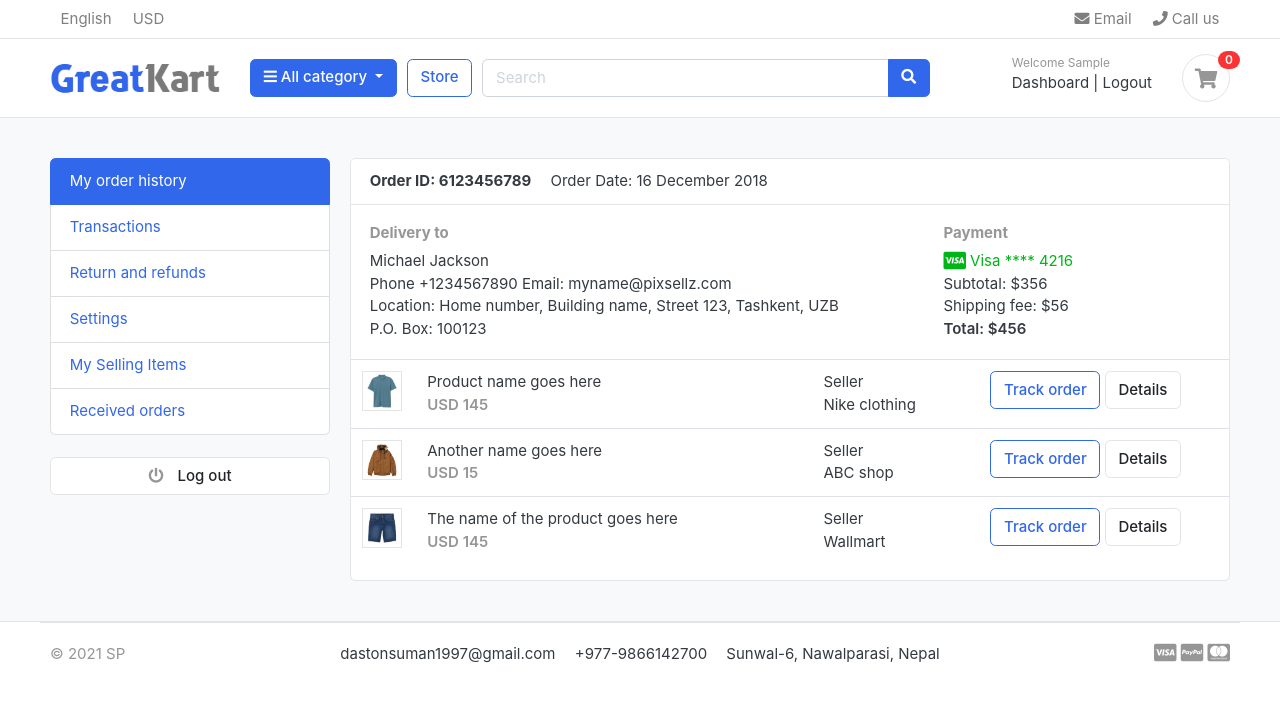
After one commit to sumanpaudel1997/django-e-commerce, a Django app: page /accounts/ in a window 1280 px wide. The commit adds this page. Shown: the top 702 px of the page. Run offline with Django 3.2, Linux system fonts and the light colour scheme; the visitor is signed in with stand-in values (Sample User, id 1); data that the repository does not hold is empty; some libraries are stand-ins or nearby versions; some web fonts are replaced.

Commit message:
forgot password and reset password

```diff
--- a/accounts/urls.py
+++ b/accounts/urls.py
@@ -5,8 +5,15 @@ urlpatterns=[
     path('register/',views.register,name='register'),
     path('login/',views.login,name='login'),
     path('logout/',views.logout,name='logout'),
+    path('dashboard/',views.dashboard,name='dashboard'),
+    path('dashboard/',views.dashboard,name='dashboard'),
+    path('',views.dashboard,name='dashboard'),
+
     path('activate/<uidb64>/<token>/',views.activate,name='activate'),
-    #path('forget/',views.forget,name='forget'),
+    path('forgotPassword/',views.forgotPassword,name='forgotPassword'),
+    path('resetpassword_validate/<uidb64>/<token>/',views.resetpassword_validate,name='resetpassword_validate'),
+    path('resetPassword/',views.resetPassword,name='resetPassword'),
+
 
 
 ]
--- a/accounts/views.py
+++ b/accounts/views.py
@@ -57,8 +57,8 @@ def login(request):
 
         if user is not None:
             auth.login(request,user)
-            #messages.success(request,'Logged in Successfully')
-            return redirect('home')
+            messages.success(request,'Logged in Successfully')
+            return redirect('dashboard')
         else:
             messages.error(request,'Login ID and Password Invalid')
             return redirect('login')
@@ -86,3 +86,70 @@ def activate(request,uidb64,token):
     else:
         messages.error(request,'Invalid Activation LinK')
         return redirect('register')
+
+@login_required(login_url='login')
+def dashboard(request):
+    return render(request,'accounts/dashboard.html')
+
+
+def forgotPassword(request):
+    if request.method=='POST':
+        email=request.POST['email']
+        if Account.objects.filter(email=email).exists():
+            user=Account.objects.get(email__exact=email)
+            #reset passwor
+            current_site=get_current_site(request)
+            mail_subject='Reset your Password'
+            message=render_to_string('accounts/reset_password_email.html',{
+                'user':user,
+                'domain':current_site,
+                'uid':urlsafe_base64_encode(force_bytes(user.pk)),
+                'token':default_token_generator.make_token(user),
+
+            })
+            to_email=email
+            send_email=EmailMessage(mail_subject, message,to=[to_email])
+            send_email.send()
+
+            messages.success(request,'We have sent you the password reset link to your email')
+            return redirect('login')
+
+        else:
+            messages.error(request,'Account Doesnot Exist!!')
+            return redirect('forgotPassword')
+
+
+    return render(request,'accounts/forgotPassword.html')
+
+def resetpassword_validate(request,uidb64,token):
+    try:
+        uid=urlsafe_base64_decode(uidb64).decode()
+        user=Account._default_manager.get(pk=uid)
+    except(ValueError,OverflowError,Account.DoesNotExist):
+        user=None
+    if user is not None and default_token_generator.check_token(user, token):
+        request.session['uid']=uid
+        messages.success(request,'Please reset your password')
+        return redirect('resetPassword')
+    else:
+        messages.error(request,'This link has been expired')
+        return redirect('login')
+
+def resetPassword(request):
+    if request.method == 'POST':
+        password=request.POST['password']
+        confirm_password=request.POST['confirm_password']
+
+        if password == confirm_password:
+            uid=request.session.get('uid')
+            user=Account.objects.get(pk=uid)
+            user.set_password(password)
+            user.save()
+            messages.success(request,'Password has been reset successfully')
+            return redirect('login')
+
+        else:
+            messages.error(request,'Password does not match')
+            return redirect('resetPassword')
+    else:
+        return render(request,'accounts/resetPassword.html')
--- /dev/null
+++ b/templates/accounts/dashboard.html
@@ -0,0 +1,97 @@
+{% extends 'base.html' %}
+{% load static %}
+
+{% block content %}
+    <!-- ========================= SECTION CONTENT ========================= -->
+<section class="section-conten padding-y bg">
+{% include 'includes/alerts.html'%}
+<div class="container">
+	<div class="row">
+	<aside class="col-md-3">
+		<!--   SIDEBAR   -->
+		<ul class="list-group">
+			<a class="list-group-item active" href="#"> My order history </a>
+			<a class="list-group-item" href="#"> Transactions </a>
+			<a class="list-group-item" href="#"> Return and refunds </a>
+			<a class="list-group-item" href="#">Settings </a>
+			<a class="list-group-item" href="#"> My Selling Items </a>
+			<a class="list-group-item" href="#"> Received orders </a>
+		</ul>
+		<br>
+		<a class="btn btn-light btn-block" href="{%url 'logout'%}"> <i class="fa fa-power-off"></i> <span class="text">Log out</span> </a>
+		<!--   SIDEBAR .//END   -->
+	</aside>
+	<main class="col-md-9">
+		<article class="card">
+		<header class="card-header">
+			<strong class="d-inline-block mr-3">Order ID: 6123456789</strong>
+			<span>Order Date: 16 December 2018</span>
+		</header>
+		<div class="card-body">
+			<div class="row">
+				<div class="col-md-8">
+					<h6 class="text-muted">Delivery to</h6>
+					<p>Michael Jackson <br>
+					Phone +1234567890 Email: myname@pixsellz.com <br>
+			    	Location: Home number, Building name, Street 123,  Tashkent, UZB <br>
+			    	P.O. Box: 100123
+			 		</p>
+				</div>
+				<div class="col-md-4">
+					<h6 class="text-muted">Payment</h6>
+					<span class="text-success">
+						<i class="fab fa-lg fa-cc-visa"></i>
+					    Visa  **** 4216
+					</span>
+					<p>Subtotal: $356 <br>
+					 Shipping fee:  $56 <br>
+					 <span class="b">Total:  $456 </span>
+					</p>
+				</div>
+			</div> <!-- row.// -->
+		</div> <!-- card-body .// -->
+		<div class="table-responsive">
+		<table class="table table-hover">
+			<tr>
+				<td width="65">
+					<img src="../images/items/1.jpg" class="img-xs border">
+				</td>
+				<td>
+					<p class="title mb-0">Product name goes here </p>
+					<var class="price text-muted">USD 145</var>
+				</td>
+				<td> Seller <br> Nike clothing </td>
+				<td width="250"> <a href="#" class="btn btn-outline-primary">Track order</a> <a href="#" class="btn btn-light"> Details </a> </td>
+			</tr>
+			<tr>
+				<td>
+					<img src="../images/items/2.jpg" class="img-xs border">
+				</td>
+				<td>
+					<p class="title mb-0">Another name goes here </p>
+					<var class="price text-muted">USD 15</var>
+				</td>
+				<td> Seller <br> ABC shop </td>
+				<td> <a href="#" class="btn btn-outline-primary">Track order</a> <a href="#" class="btn btn-light"> Details </a> </td>
+			</tr>
+			<tr>
+				<td>
+					<img src="../images/items/3.jpg" class="img-xs border">
+				</td>
+				<td>
+					<p class="title mb-0">The name of the product  goes here </p>
+					<var class="price text-muted">USD 145</var>
+				</td>
+				<td> Seller <br> Wallmart </td>
+				<td> <a href="#" class="btn btn-outline-primary">Track order</a> <a href="#" class="btn btn-light"> Details </a> </td>
+			</tr>
+		</table>
+		</div> <!-- table-responsive .end// -->
+		</article> <!-- order-group.// -->
+	</main>
+</div> <!-- row.// -->
+</div>
+
+
+</section>
+{% endblock content %}
--- a/templates/accounts/login.html
+++ b/templates/accounts/login.html
@@ -34,7 +34,7 @@
           </div> <!-- form-group// -->
 
           <div class="form-group">
-          	<a href="#" class="float-right">Forgot password?</a>
+          	<a href="{% url 'forgotPassword'%}" class="float-right">Forgot password?</a>
 
           </div> <!-- form-group form-check .// -->
           <div class="form-group">
--- a/templates/includes/alerts.html
+++ b/templates/includes/alerts.html
@@ -2,7 +2,7 @@
 
     {% for message in messages %}
     <div id='message' class='container'>
-    <div {% if message.tags %} class="alert alert-{{ message.tags }}"{% endif %} role="alert">
+    <div {% if message.tags %} class="alert alert-{{ message.tags }} text-center"{% endif %} role="alert">
         <button type="button" class='close' data-dismiss='alert'> <span aria-hidden="true">&times;</span></button>
         {% if message.level == DEFAULT_MESSAGE_LEVELS.ERROR %}Error: {% endif %}
         {{ message }}
--- a/templates/includes/navbar.html
+++ b/templates/includes/navbar.html
@@ -76,7 +76,7 @@
 					<div class="widget-header">
 						<small class="title text-muted">Welcome {{user.first_name}}</small>
 						<div>
-							<a href="#">Dashboard</a> <span class="dark-transp"> | </span>
+							<a href="{%url 'dashboard'%}">Dashboard</a> <span class="dark-transp"> | </span>
 							<a href="{%url 'logout'%}"> Logout</a>
 						</div>
 					</div>
```
Also changed, not shown: templates/accounts/forgotPassword.html (added, +38 -0 lines), templates/accounts/resetPassword.html (added, +40 -0 lines), templates/accounts/reset_password_email.html (added, +8 -0 lines).
